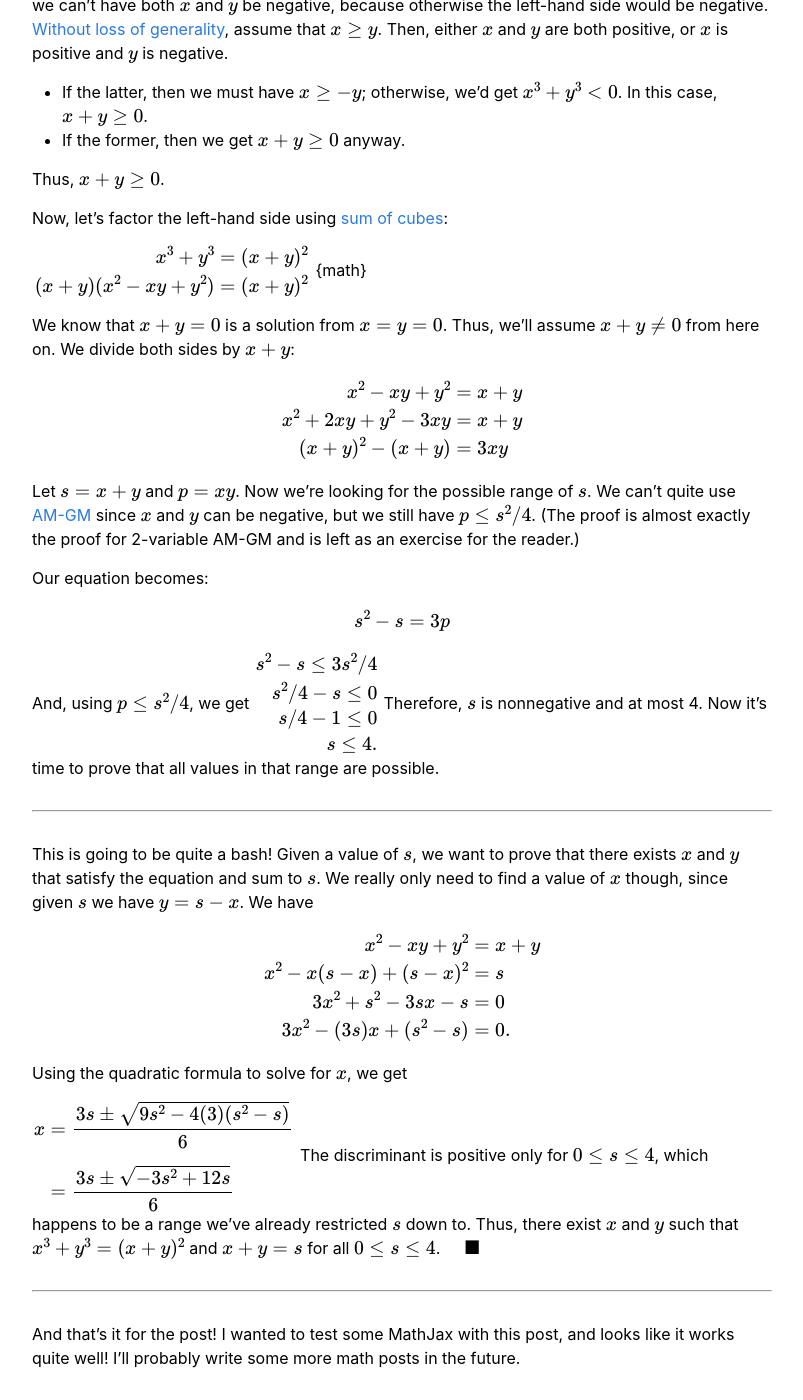
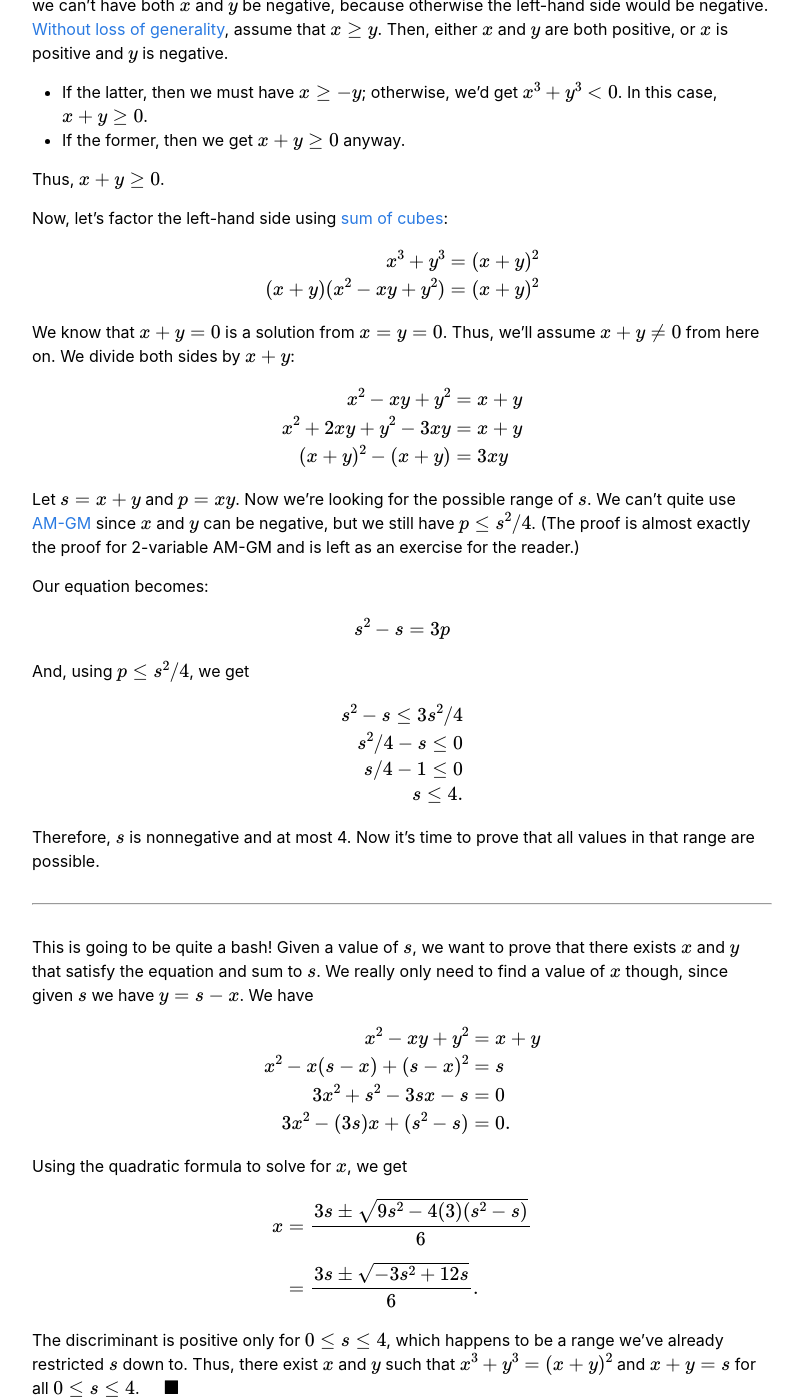
Before and after one commit to womogenes/blog, a Jekyll site: the page built from _posts/2021-04-22-some-math-stuff.md, in a window 1280 px wide and 1400 px high, scrolled down 522 px. Shown: the whole window, without its empty margins (238-1041 px from the left). Built offline with Jekyll 4.4.1, drawn with Linux system fonts in a browser that asks for light colours.

Commit message:
Fix a few things in the math post

```diff
--- a/_posts/2021-04-22-some-math-stuff.md
+++ b/_posts/2021-04-22-some-math-stuff.md
@@ -29,7 +29,7 @@ $$
 x^3 + y^3 &= (x + y)^2 \\
 (x + y)(x^2 - xy + y^2) &= (x + y)^2
 \end{align*}
-$$ {math}
+$$
 
 We know that $x + y = 0$ is a solution from $x = y = 0$. Thus, we'll assume $x + y \neq 0$ from here on. We divide both sides by $x + y$:
 
@@ -52,6 +52,7 @@ s^2 - s &= 3p \\
 $$
 
 And, using $p \le s^2/4$, we get
+
 $$
 \begin{align*}
 s^2 - s \le 3s^2/4 \\
@@ -60,6 +61,7 @@ s/4 - 1 \le 0 \\
 s \le 4.
 \end{align*}
 $$
+
 Therefore, $s$ is nonnegative and at most 4. Now it's time to prove that all values in that range are possible.
 
 ***
@@ -80,9 +82,10 @@ Using the quadratic formula to solve for $x$, we get
 $$
 \begin{align*}
 x &= \dfrac{3s \pm \sqrt{9s^2 - 4(3)(s^2 - s)}}{6} \\[0.5em]
-&= \dfrac{3s \pm \sqrt{-3s^2 + 12s}}{6}
+&= \dfrac{3s \pm \sqrt{-3s^2 + 12s}}{6}.
 \end{align*}
 $$
+
 The discriminant is positive only for $0 \le s \le 4$, which happens to be a range we've already restricted $s$ down to. Thus, there exist $x$ and $y$ such that $x^3 + y^3 = (x + y)^2$ and $x + y = s$ for all $0 \le s \le 4$. $\quad\blacksquare$
 
 ***
```
